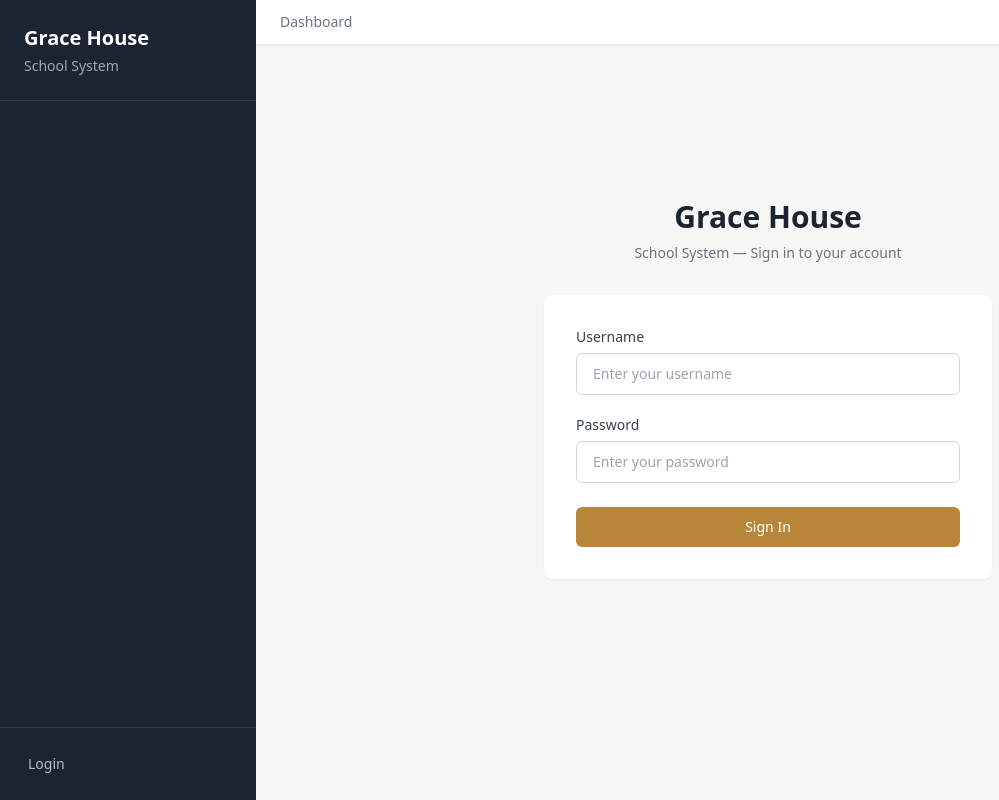
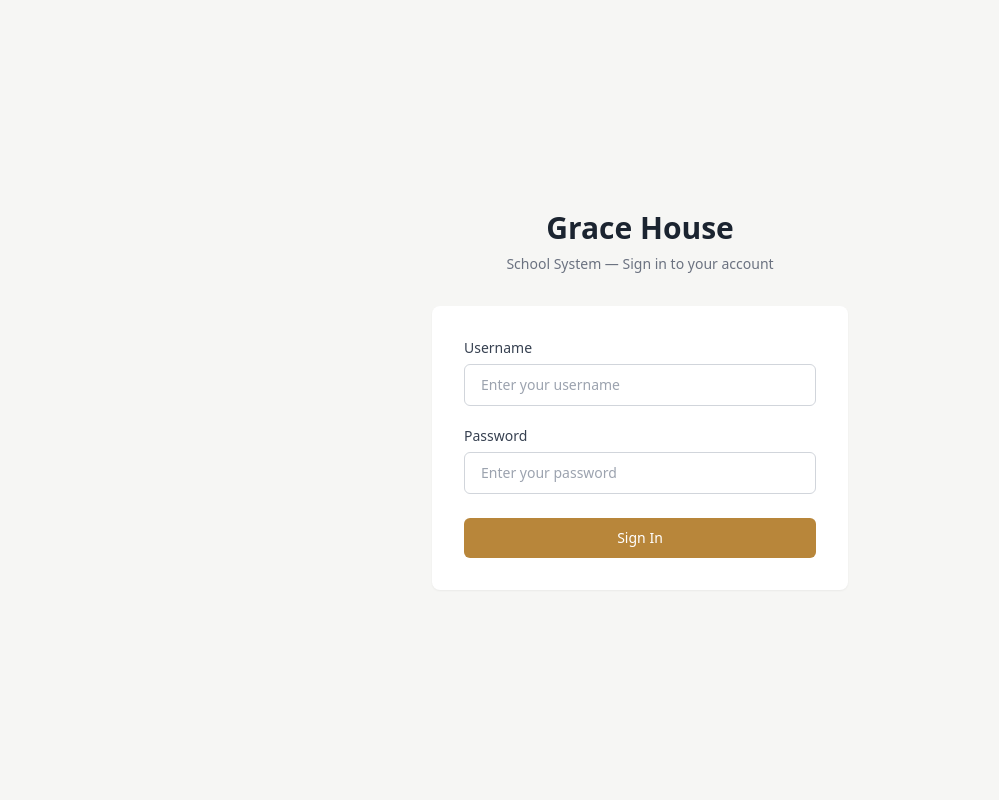
Before and after one commit to yohananX/bust-base, a Django app: page /accounts/login/ in a window 1280 px wide. Shown: the whole page, without its empty margins (0-999 px from the left). Run offline with Django 5.2, Linux system fonts and the light colour scheme; some libraries are stand-ins or nearby versions.

Commit message:
fix: login page standalone — no sidebar, clean centered layout

```diff
--- a/templates/accounts/login.html
+++ b/templates/accounts/login.html
@@ -1,49 +1,49 @@
-{% extends 'base.html' %}
 {% load static %}
-
-{% block title %}Login | Grace House School System{% endblock %}
-
-{% block content %}
-<div class="min-h-[80vh] flex items-center justify-center">
-  <div class="w-full max-w-md">
-
+<!DOCTYPE html>
+<html lang="en">
+<head>
+  <meta charset="UTF-8">
+  <meta name="viewport" content="width=device-width, initial-scale=1.0">
+  <title>Login | Grace House School System</title>
+  <link rel="preconnect" href="https://fonts.googleapis.com">
+  <link rel="preconnect" href="https://fonts.gstatic.com" crossorigin>
+  <link href="https://fonts.googleapis.com/css2?family=Public+Sans:wght@400;500;600;700&family=Source+Serif+4:opsz,wght@8..60,400;8..60,500;8..60,600;8..60,700&display=swap" rel="stylesheet">
+  <script src="https://cdn.tailwindcss.com"></script>
+  <link rel="stylesheet" href="{% static 'css/tokens.css' %}">
+</head>
+<body class="font-[var(--font-body)] bg-[var(--color-paper)] text-[var(--color-ink)] antialiased min-h-screen flex items-center justify-center">
+  <div class="w-full max-w-md px-4">
     <div class="text-center mb-8">
       <h1 class="text-3xl font-[var(--font-display)] font-semibold text-[var(--color-ink)]">Grace House</h1>
       <p class="text-gray-500 mt-2 text-sm">School System — Sign in to your account</p>
     </div>
-
     <div class="bg-[var(--color-surface)] rounded-lg shadow-sm p-8">
       {% if form.errors %}
         <div class="mb-6 p-4 bg-red-50 border border-red-200 rounded-md">
           <p class="text-sm text-[var(--color-status-red)] font-medium">Invalid username or password. Please try again.</p>
         </div>
       {% endif %}
-
       <form method="post" action="{% url 'login' %}">
         {% csrf_token %}
-
         <div class="mb-5">
           <label for="id_username" class="block text-sm font-medium text-gray-700 mb-1.5">Username</label>
           <input type="text" name="username" id="id_username" required
                  class="w-full px-4 py-2.5 border border-gray-300 rounded-md text-sm focus:ring-2 focus:ring-[var(--color-signal-gold)] focus:border-[var(--color-signal-gold)] outline-none transition-all"
                  placeholder="Enter your username">
         </div>
-
         <div class="mb-6">
           <label for="id_password" class="block text-sm font-medium text-gray-700 mb-1.5">Password</label>
-          <input type="password" name="password" id="id_password" required
+          <input type="password" name="password" id="id_password" required autocomplete="current-password"
                  class="w-full px-4 py-2.5 border border-gray-300 rounded-md text-sm focus:ring-2 focus:ring-[var(--color-signal-gold)] focus:border-[var(--color-signal-gold)] outline-none transition-all"
                  placeholder="Enter your password">
         </div>
-
         <button type="submit"
                 class="w-full py-2.5 px-4 bg-[var(--color-signal-gold)] hover:bg-[#9A7230] text-white font-medium text-sm rounded-md transition-colors duration-150">
           Sign In
         </button>
-
         <input type="hidden" name="next" value="{% url 'post_login_redirect' %}">
       </form>
     </div>
   </div>
-</div>
-{% endblock %}
+</body>
+</html>
```
